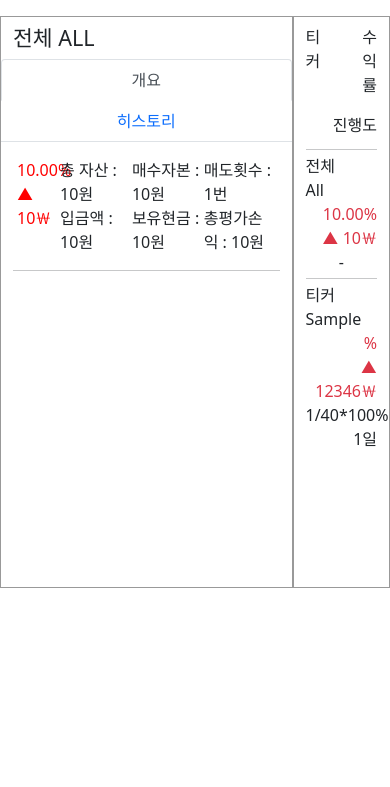
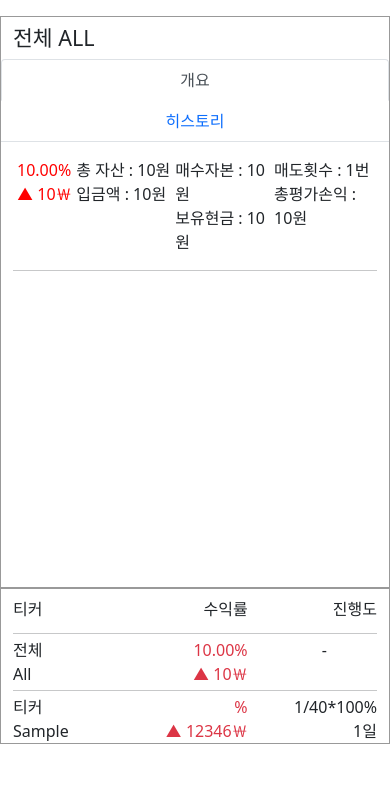
Before and after one commit to CasselKim/muhan_maesuV2, a Django app: template mysite/templates/polls/manage.html in a window 390 px wide. Shown: the part 57-844 px from the top of the page. Run offline with Django 3.2, Linux system fonts and the light colour scheme; the template is opened without the code that fills it: values that come from a table or form of the project are taken from there, others are empty; tables that the repository leaves empty hold one stand-in row (values such as "Sample post"); parts of the project's set-up code (start-up, migrations or seed data) failed here and were passed over; some libraries are stand-ins or nearby versions.

Commit message:
fix responsive view Bootstrap

```diff
--- a/mysite/templates/polls/manage.html
+++ b/mysite/templates/polls/manage.html
@@ -57,7 +57,7 @@
                 <div class="tab-pane fade" id="profile" role="tabpanel" aria-labelledby="profile-tab">...</div>
             </div>
         </div>
-        <div class="col-3" style="border: 1px solid #999;">
+        <div class="col-md-3" style="border: 1px solid #999;">
             <div class="row justify-content-end">
                 <p class="col text-start my-2">티커</p>
                 <p class="col text-end my-2">수익률</p>
@@ -96,6 +96,7 @@
             </div>
             {% endfor %}
             {% endif %}
+
 
 
         </div>
```
